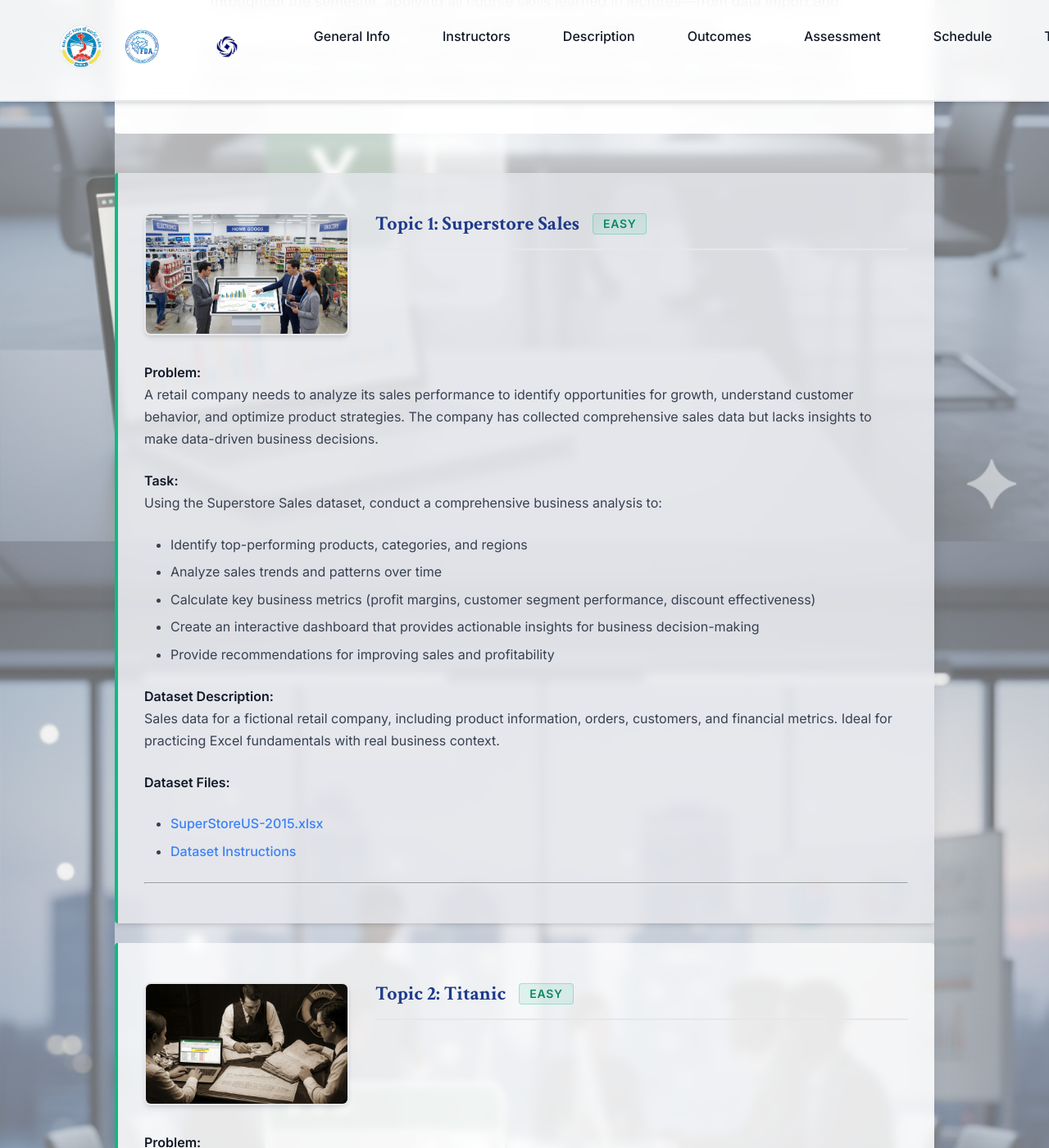
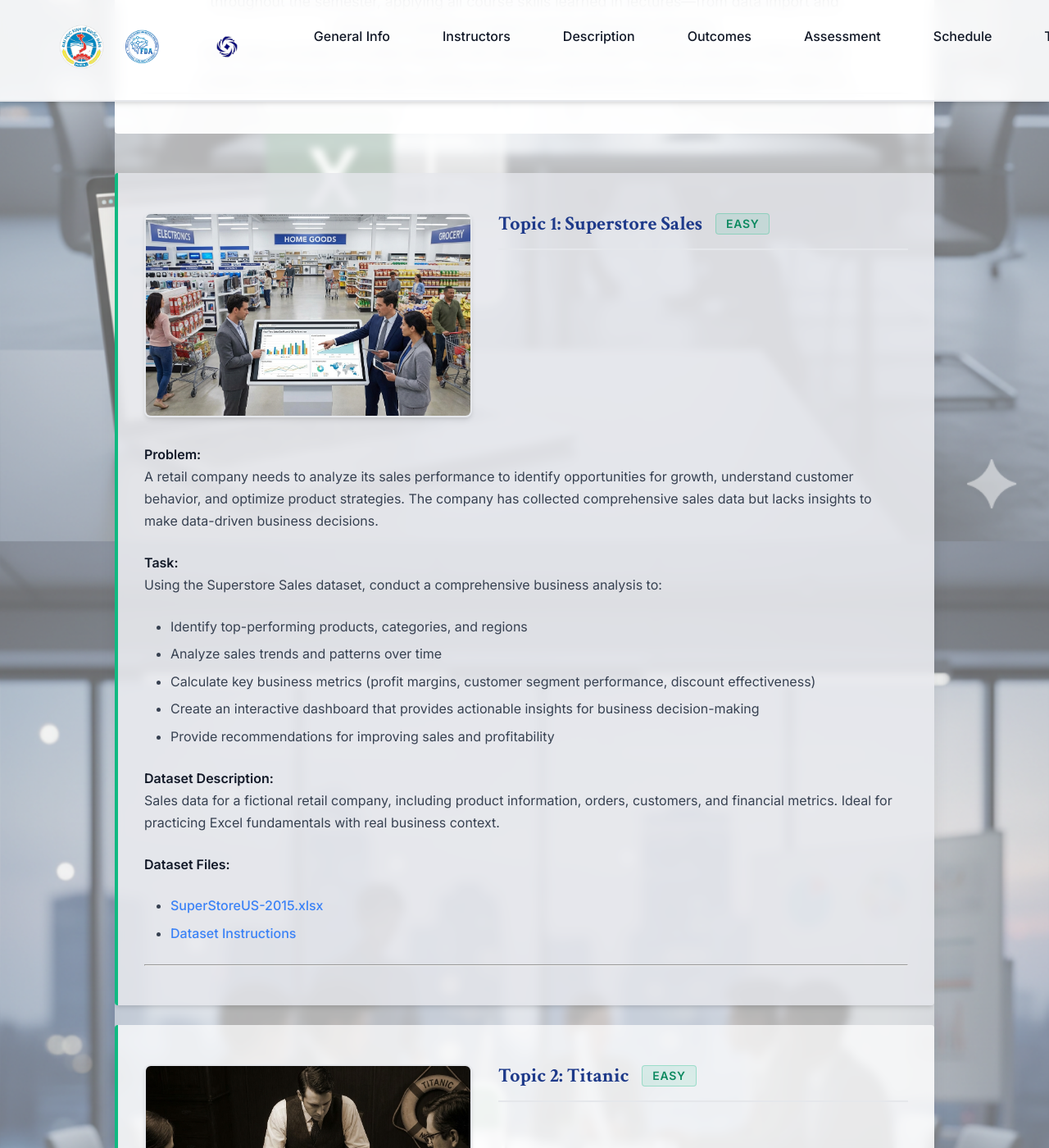
Before and after one commit to nghianguyen7171/excel_course, a Jekyll site: the page built from topics.md, in a window 1280 px wide and 1400 px high, scrolled down 620 px. Shown: the whole window at 82% size. Built offline with Jekyll 4.4.1, drawn with Linux system fonts in a browser that asks for light colours.

Commit message:
Increase topic image size for better visibility

```diff
--- a/assets/css/main.scss
+++ b/assets/css/main.scss
@@ -515,8 +515,8 @@ section {
 
     .topic-image {
         flex-shrink: 0;
-        width: 250px;
-        height: 150px;
+        width: 400px;
+        height: 250px;
         border-radius: $radius-md;
         overflow: hidden;
         box-shadow: $shadow-md;
@@ -524,7 +524,7 @@ section {
 
         @media (max-width: $breakpoint-md) {
             width: 100%;
-            height: 200px;
+            height: 300px;
         }
 
         img {
```
